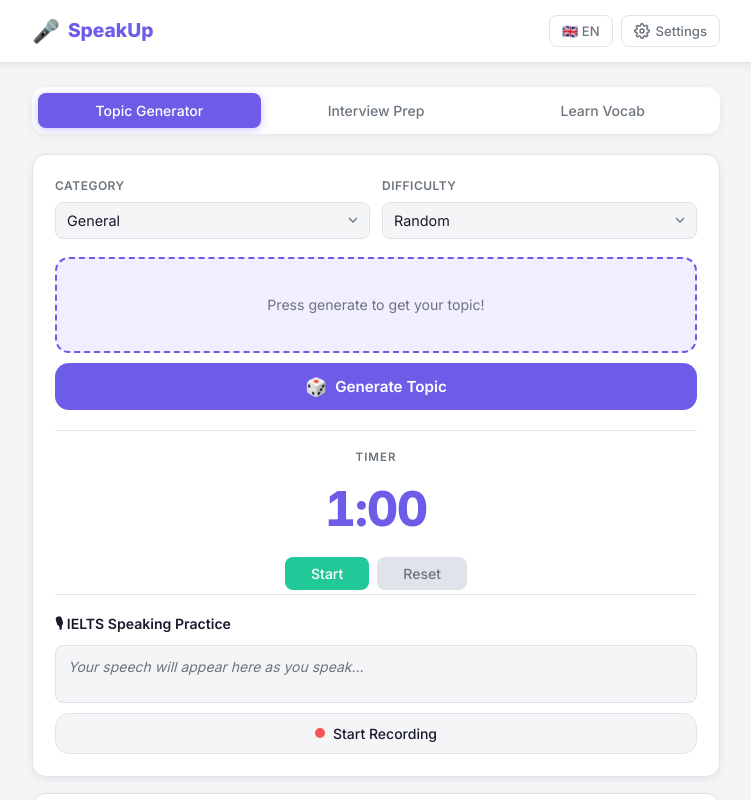
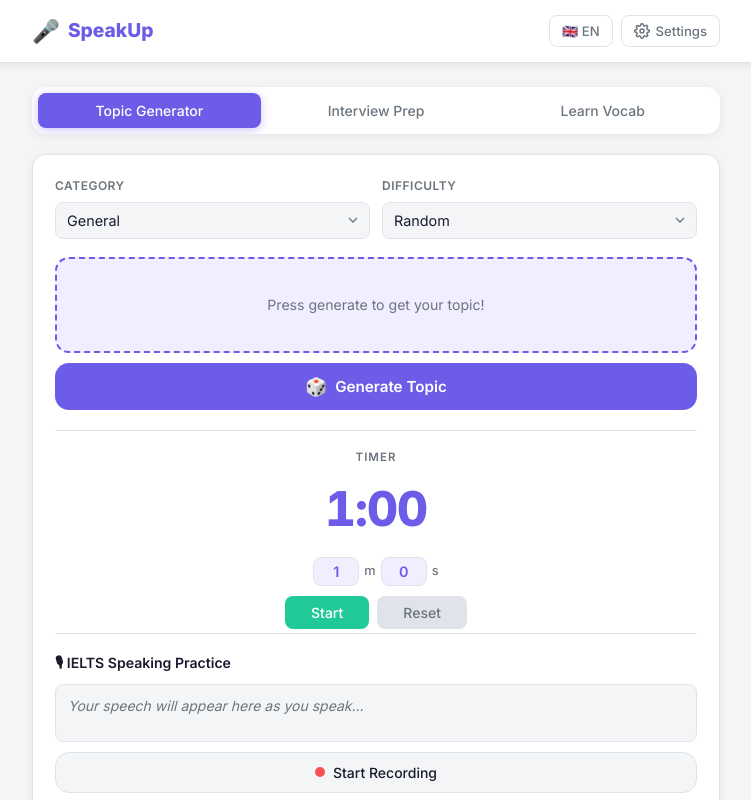
Before and after one commit to thasiabner158/speakup, a website: page public/index.html in a window 1280 px wide. Both pictures are taken after a click on the button "Reset". Shown: the top 800 px of the page, without its empty margins (264-1015 px from the left). Drawn offline with Linux system fonts and the light colour scheme.

Commit message:
Add adjustable timer

```diff
--- a/public/app.js
+++ b/public/app.js
@@ -223,15 +223,33 @@ function switchTab(tab) {
 // ---- Timers ----
 function setupTimer(id, displayId, startId, resetId) {
   const tm = state.timers[id];
-  const display = $(displayId);
+  const display  = $(displayId);
   const startBtn = $(startId);
   const resetBtn = $(resetId);
+  const setRow   = $(`${id}TimerSet`);
+  const minInput = $(`${id}TimerMin`);
+  const secInput = $(`${id}TimerSec`);
+
+  function readInputSec() {
+    const m = Math.max(0, parseInt(minInput?.value) || 0);
+    const s = Math.max(0, Math.min(59, parseInt(secInput?.value) || 0));
+    return Math.max(1, m * 60 + s);
+  }
 
   function refresh() {
     display.textContent = fmtTime(tm.sec);
     display.classList.toggle('running', tm.running && tm.sec > 10);
     display.classList.toggle('danger',  tm.running && tm.sec <= 10);
+    if (setRow) setRow.style.display = tm.running ? 'none' : 'flex';
   }
+
+  // Live-update display as user types
+  [minInput, secInput].forEach(inp => {
+    if (!inp) return;
+    inp.addEventListener('input', () => {
+      if (!tm.running) { tm.sec = readInputSec(); tm.initial = tm.sec; refresh(); }
+    });
+  });
 
   startBtn.addEventListener('click', () => {
     if (tm.running) {
@@ -240,7 +258,7 @@ function setupTimer(id, displayId, startId, resetId) {
       startBtn.textContent = t('timer.start');
       startBtn.classList.remove('is-running');
     } else {
-      if (tm.sec === 0) tm.sec = tm.initial;
+      if (tm.sec === 0) { tm.initial = readInputSec(); tm.sec = tm.initial; }
       tm.running = true;
       startBtn.textContent = t('timer.pause');
       startBtn.classList.add('is-running');
@@ -263,6 +281,7 @@ function setupTimer(id, displayId, startId, resetId) {
   resetBtn.addEventListener('click', () => {
     clearInterval(tm.interval);
     tm.running = false;
+    tm.initial = readInputSec();
     tm.sec = tm.initial;
     startBtn.textContent = t('timer.start');
     startBtn.classList.remove('is-running');
--- a/public/index.html
+++ b/public/index.html
@@ -6,7 +6,7 @@
   <title>SpeakUp - Speech Topic Generator</title>
   <link rel="preconnect" href="https://fonts.googleapis.com">
   <link href="https://fonts.googleapis.com/css2?family=Inter:wght@300;400;500;600;700;800&display=swap" rel="stylesheet">
-  <link rel="stylesheet" href="style.css">
+  <link rel="stylesheet" href="style.css?v=4">
 </head>
 <body>
 
@@ -92,6 +92,12 @@
           <div class="timer-block">
             <div class="timer-label" data-i18n="timer.label">Timer</div>
             <div class="timer-display" id="genTimerDisplay">1:00</div>
+            <div class="timer-set" id="genTimerSet">
+              <input type="number" class="timer-input" id="genTimerMin" min="0" max="59" value="1">
+              <span class="timer-sep">m</span>
+              <input type="number" class="timer-input" id="genTimerSec" min="0" max="59" value="0">
+              <span class="timer-sep">s</span>
+            </div>
             <div class="timer-btns">
               <button class="btn-timer btn-start" id="genTimerStart" data-i18n="timer.start">Start</button>
               <button class="btn-timer btn-reset" id="genTimerReset" data-i18n="timer.reset">Reset</button>
@@ -183,6 +189,12 @@
           <div class="timer-block">
             <div class="timer-label" data-i18n="timer.label">Timer</div>
             <div class="timer-display" id="intTimerDisplay">2:00</div>
+            <div class="timer-set" id="intTimerSet">
+              <input type="number" class="timer-input" id="intTimerMin" min="0" max="59" value="2">
+              <span class="timer-sep">m</span>
+              <input type="number" class="timer-input" id="intTimerSec" min="0" max="59" value="0">
+              <span class="timer-sep">s</span>
+            </div>
             <div class="timer-btns">
               <button class="btn-timer btn-start" id="intTimerStart" data-i18n="timer.start">Start</button>
               <button class="btn-timer btn-reset" id="intTimerReset" data-i18n="timer.reset">Reset</button>
@@ -264,6 +276,12 @@
           <div class="timer-block">
             <div class="timer-label" data-i18n="timer.label">Timer</div>
             <div class="timer-display" id="vocTimerDisplay">0:30</div>
+            <div class="timer-set" id="vocTimerSet">
+              <input type="number" class="timer-input" id="vocTimerMin" min="0" max="59" value="0">
+              <span class="timer-sep">m</span>
+              <input type="number" class="timer-input" id="vocTimerSec" min="0" max="59" value="30">
+              <span class="timer-sep">s</span>
+            </div>
             <div class="timer-btns">
               <button class="btn-timer btn-start" id="vocTimerStart" data-i18n="timer.start">Start</button>
               <button class="btn-timer btn-reset" id="vocTimerReset" data-i18n="timer.reset">Reset</button>
@@ -335,6 +353,6 @@
     <div class="spinner"></div>
   </div>
 
-  <script src="app.js"></script>
+  <script src="app.js?v=4"></script>
 </body>
 </html>
--- a/public/style.css
+++ b/public/style.css
@@ -180,6 +180,26 @@ select:focus, input:focus {
 }
 .timer-display.running  { color: var(--green); }
 .timer-display.danger   { color: var(--red); animation: blink .5s ease infinite alternate; }
+
+.timer-set {
+  display: flex; align-items: center; justify-content: center;
+  gap: 5px; margin-bottom: 10px;
+}
+.timer-input {
+  width: 46px; text-align: center;
+  padding: 5px 4px; border: 1.5px solid var(--border);
+  border-radius: var(--r-sm); font-size: .9rem; font-weight: 600;
+  font-family: inherit; color: var(--primary);
+  background: var(--primary-light);
+  -moz-appearance: textfield;
+}
+.timer-input::-webkit-inner-spin-button,
+.timer-input::-webkit-outer-spin-button { -webkit-appearance: none; margin: 0; }
+.timer-input:focus {
+  outline: none; border-color: var(--primary);
+  box-shadow: 0 0 0 3px rgba(108,92,231,.12);
+}
+.timer-sep { font-size: .8rem; color: var(--text-muted); font-weight: 500; }
 @keyframes blink { from { opacity: 1; } to { opacity: .45; } }
 
 .timer-btns { display: flex; gap: 8px; justify-content: center; }
```
